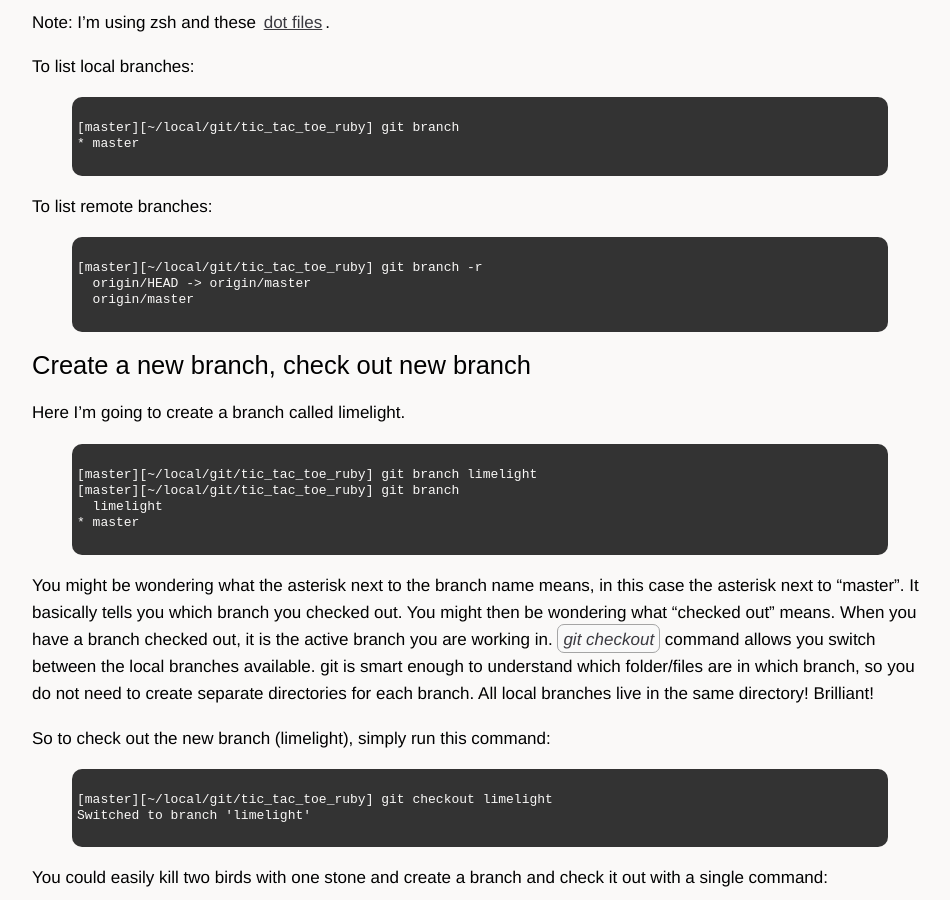
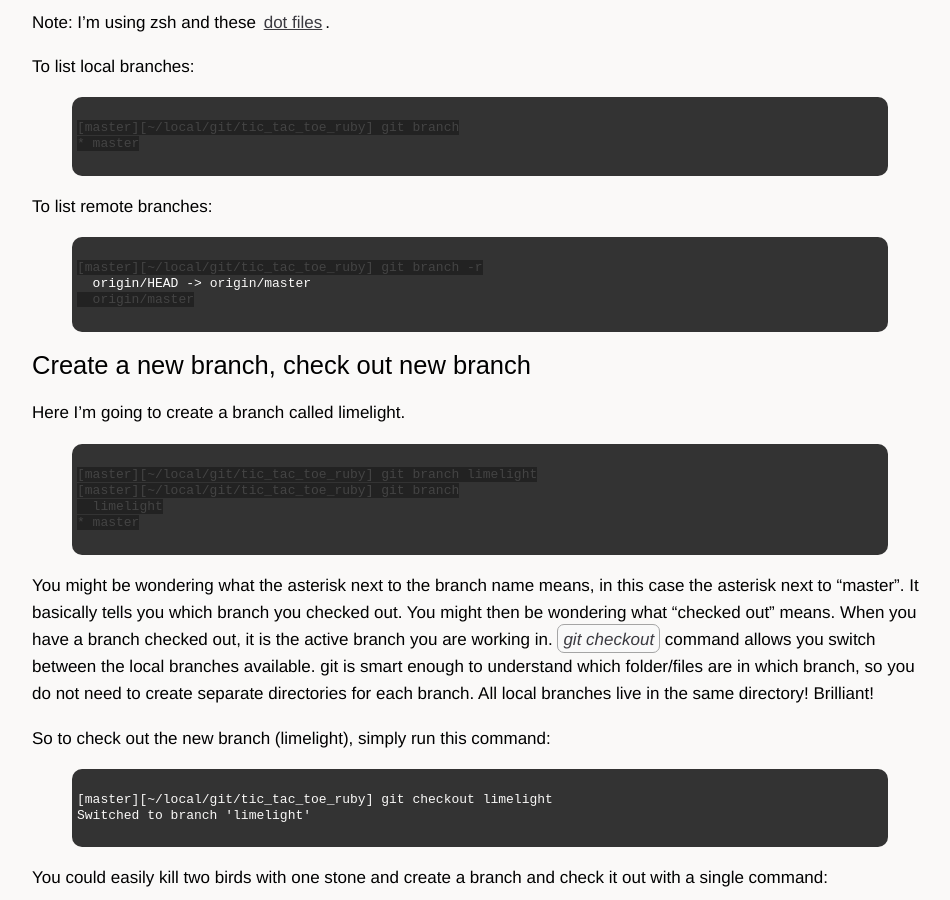
Before and after one commit to sl4m/sl4m.github.com, a Jekyll site: the page built from _posts/2010-06-28-git-branching-and-merging.markdown, in a window 1280 px wide and 900 px high, scrolled down 399 px. Shown: the whole window, without its empty margins (160-1110 px from the left). Built offline with Jekyll 4.4.1, drawn with Linux system fonts in a browser that asks for light colours; comment, search, counter and statistics services are not loaded.

Commit message:
updated post

```diff
--- a/_posts/2010-06-28-git-branching-and-merging.markdown
+++ b/_posts/2010-06-28-git-branching-and-merging.markdown
@@ -15,14 +15,14 @@ Note: I'm using zsh and these [dot files](http://github.com/jferris/config_files
 
 To list local branches:
 
-{% highlight text %}
+{% highlight console %}
 [master][~/local/git/tic_tac_toe_ruby] git branch
 * master
 {% endhighlight %}
 
 To list remote branches:
 
-{% highlight text %}
+{% highlight console %}
 [master][~/local/git/tic_tac_toe_ruby] git branch -r
   origin/HEAD -> origin/master
   origin/master
@@ -32,7 +32,7 @@ To list remote branches:
 
 Here I'm going to create a branch called limelight.
 
-{% highlight text %}
+{% highlight console %}
 [master][~/local/git/tic_tac_toe_ruby] git branch limelight
 [master][~/local/git/tic_tac_toe_ruby] git branch
   limelight
```
